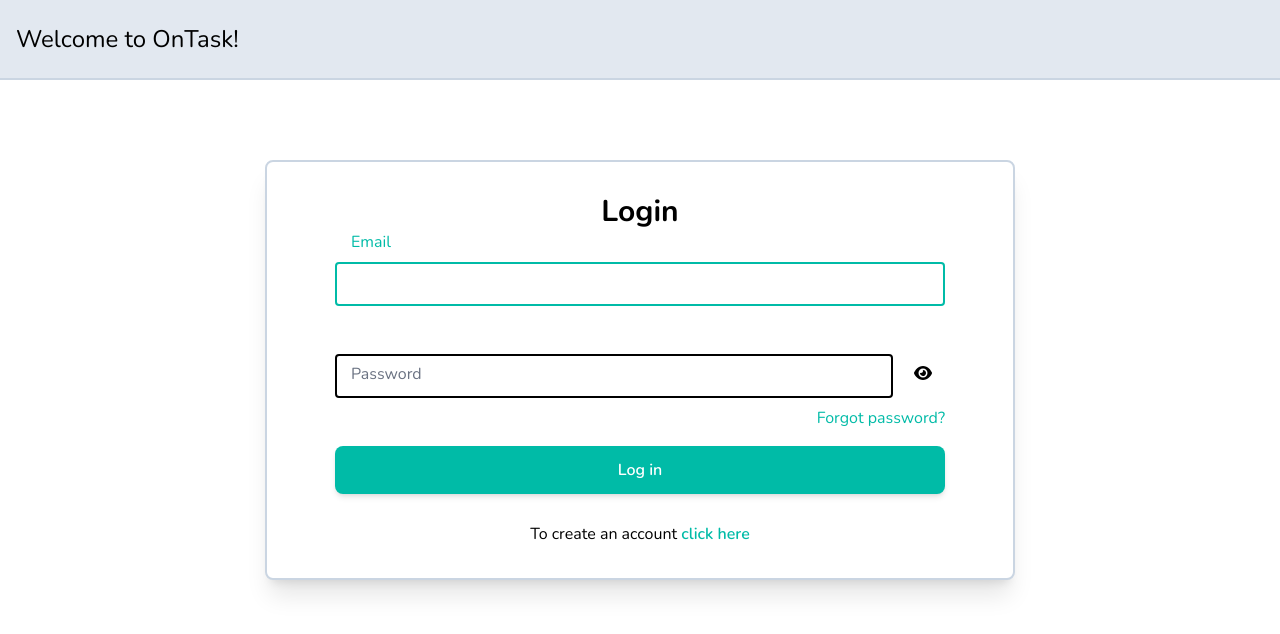
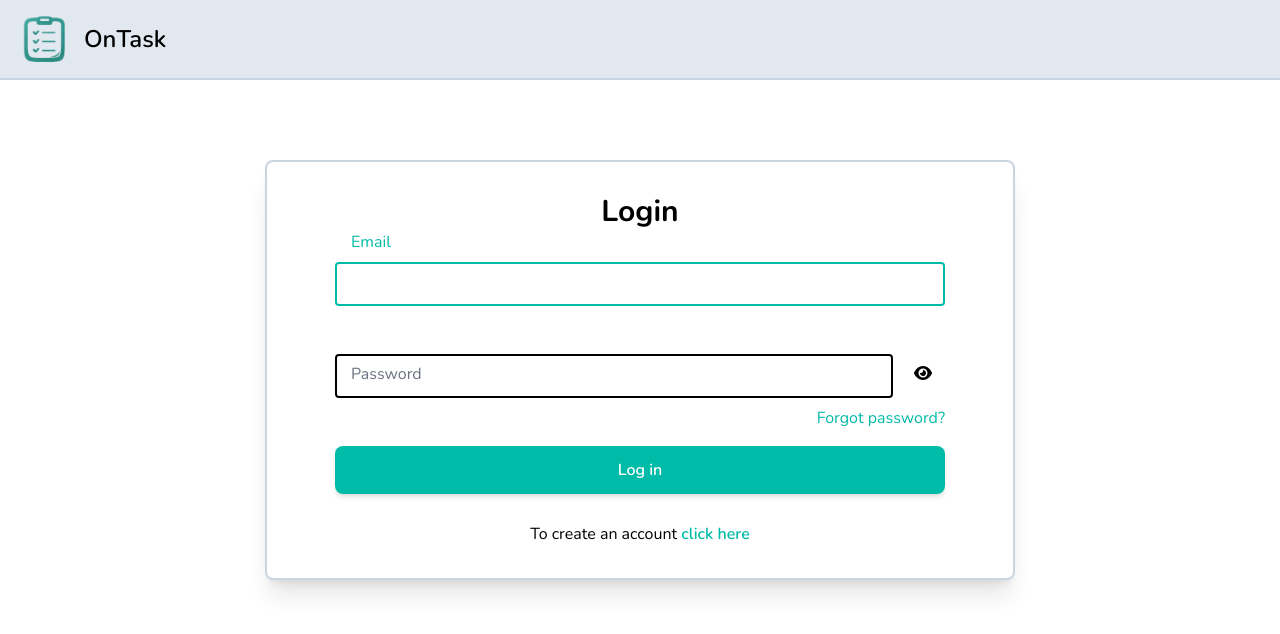
Before and after one commit to codeygallup/onTask, a React (Vite) app in the folder client/: page /login in a window 1280 px wide. Shown: the top 634 px of the page. Built offline with nearby package versions, Linux system fonts and the light colour scheme.

Commit message:
Adding an icon to tab and navbar

```diff
--- a/client/index.html
+++ b/client/index.html
@@ -2,7 +2,7 @@
 <html lang="en">
   <head>
     <meta charset="UTF-8" />
-    <link rel="icon" type="image/svg+xml" href="/favicon.ico" />
+    <link rel="icon" type="image/svg+xml" href="/clipboard-icon.png" />
     <meta name="viewport" content="width=device-width, initial-scale=1.0" />
     <link rel="stylesheet" href="/src/index.css" />
     <link rel="preconnect" href="https://fonts.googleapis.com" />
--- a/client/src/components/Navbar.tsx
+++ b/client/src/components/Navbar.tsx
@@ -3,25 +3,31 @@ import Auth from "../utils/auth";
 
 const Navbar = () => {
   return (
-    <nav className="flex h-20 w-full items-center justify-between border-b-2 border-slate-300 bg-slate-200 p-4">
-      <div className="text-2xl">
+    <nav className="flex h-20 w-full items-center justify-between border-b-2 border-slate-300 bg-slate-200 p-2 md:p-4">
+      <Link to="/" className="flex items-center gap-3">
+        <img
+          src="/clipboard-icon.png"
+          alt="OnTask"
+          className="h-12 w-12 md:h-14 md:w-14"
+        />
+        <h2 className="text-xl font-semibold md:text-2xl">OnTask</h2>
+      </Link>
+
+      <div className="flex items-center gap-4">
         {Auth.loggedIn() && (
-          <div>
-            <p>Hello {Auth.getProfile()?.username}</p>
-          </div>
+          <>
+            <p className="text-sm text-slate-600 md:text-base">
+              {Auth.getProfile()?.data?.username}
+            </p>
+            <button
+              onClick={Auth.logout}
+              className="rounded-lg border-2 border-slate-500 bg-slate-100 px-3 py-2 text-sm transition-colors hover:bg-slate-300 md:px-4 md:text-base"
+            >
+              Logout
+            </button>
+          </>
         )}
-        <Link to="/">
-          <h2>Welcome to OnTask!</h2>
-        </Link>
       </div>
-      {Auth.loggedIn() && (
-        <button
-          onClick={Auth.logout}
-          className="rounded-lg border-2 border-slate-500 bg-slate-100 px-2.5 py-2 transition-colors hover:bg-slate-300 md:py-1"
-        >
-          Logout
-        </button>
-      )}
     </nav>
   );
 };
--- a/client/src/types/index.ts
+++ b/client/src/types/index.ts
@@ -1,7 +1,9 @@
 export interface DecodedToken {
-  _id: string;
-  username: string;
-  email: string;
+  data: {
+    _id: string;
+    username: string;
+    email: string;
+  };
   exp: number;
   iat?: number;
 }
```
Also changed, not shown: client/public/clipboard-icon.png (added).
